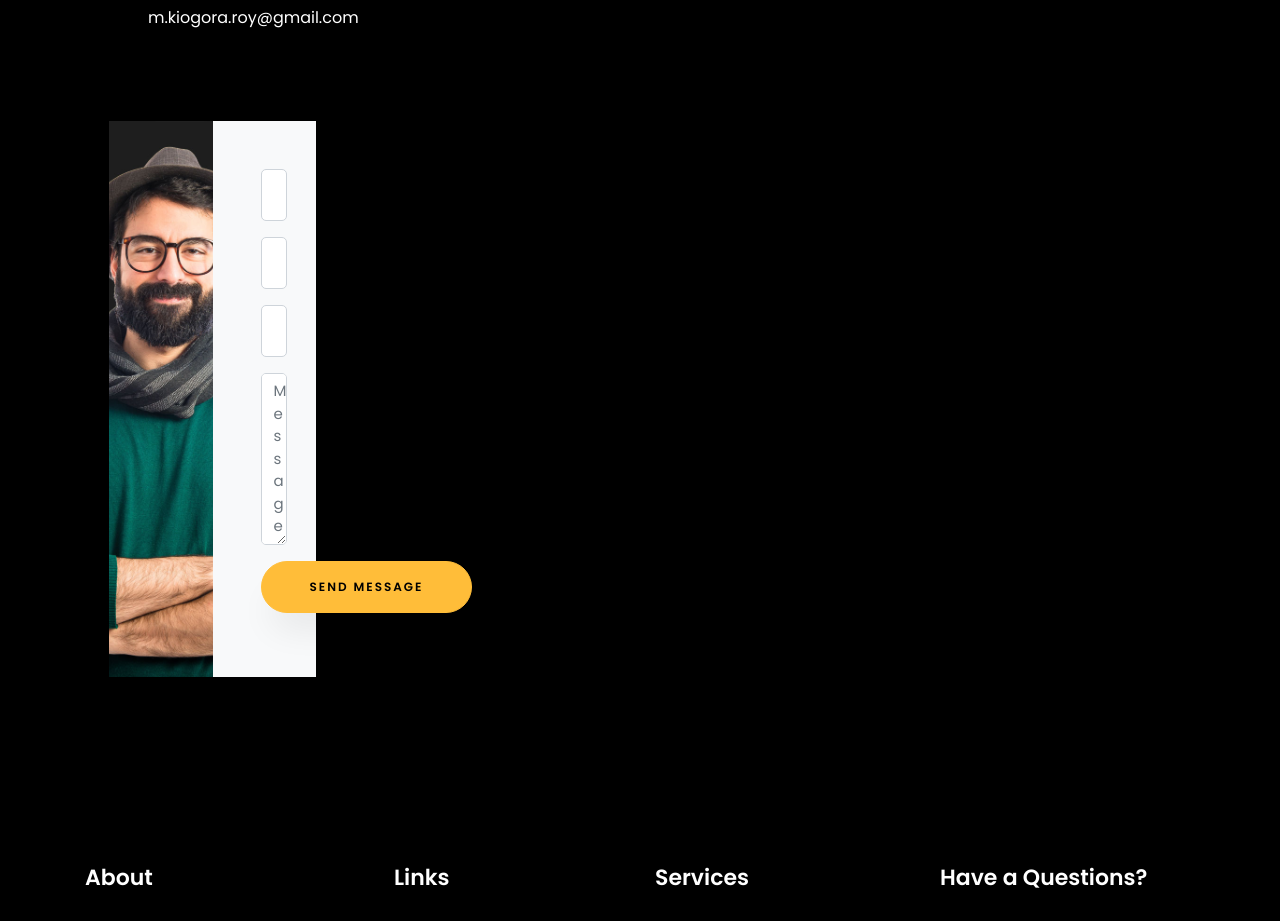
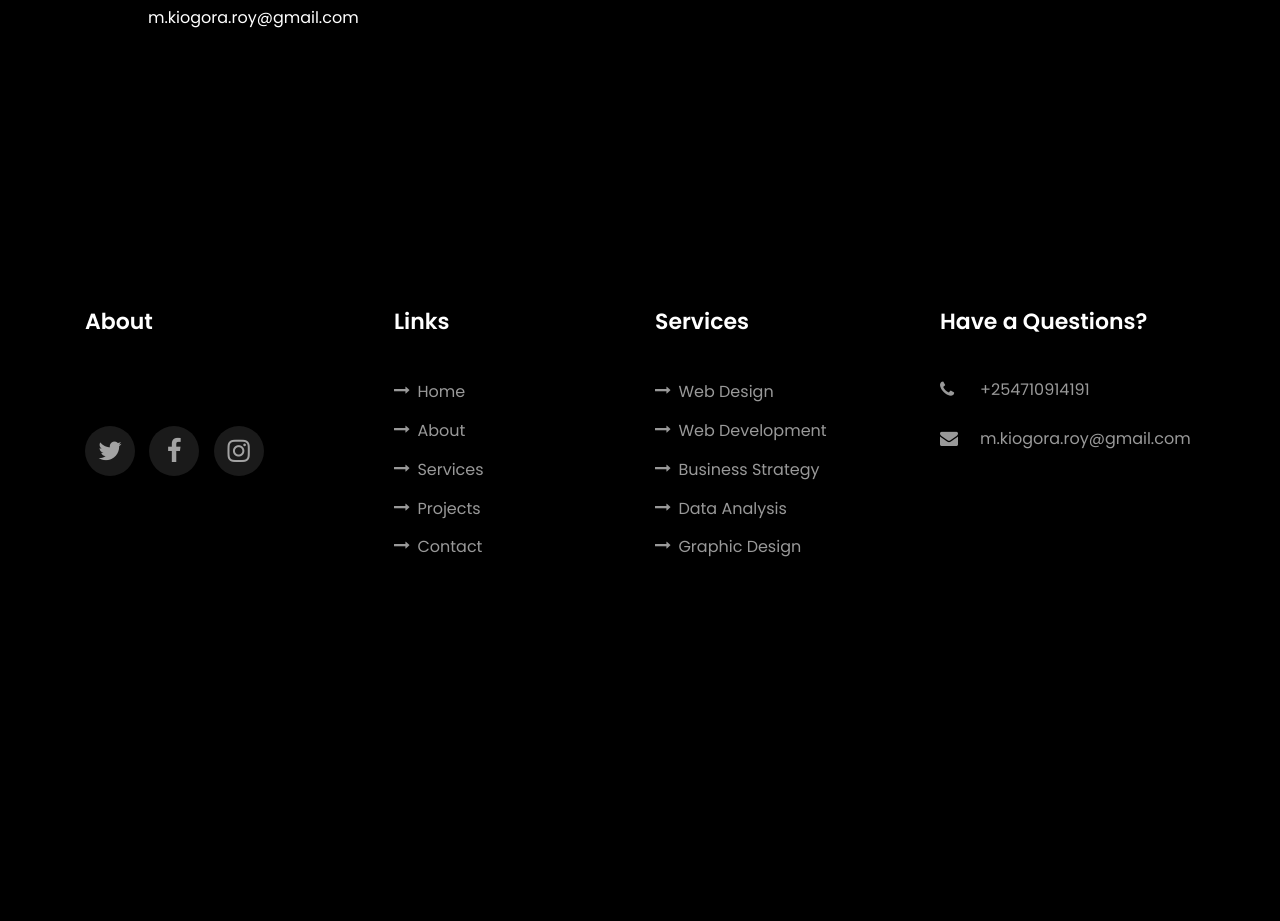
Before and after one commit to Roy-de/roy-de.github.io, a plain HTML site: page index.html in a window 1280 px wide. Shown: the part 4780-5701 px from the top of the page. After the commit the page ends 5526 px from the top, so only its background shows below. Drawn offline with Linux system fonts and the light colour scheme; files whose address does not match are found by name.

Commit message:
complete

```diff
--- a/index.html
+++ b/index.html
@@ -1,7 +1,7 @@
 <!DOCTYPE html>
 <html lang="en">
   <head>
-    <title>Clark - Free Bootstrap 4 Template by Colorlib</title>
+    <title>Roy github page</title>
     <meta charset="utf-8">
     <meta name="viewport" content="width=device-width, initial-scale=1, shrink-to-fit=no">
 
@@ -371,29 +371,6 @@
           	<div class="align-self-stretch box p-4 text-center">
           </div>
         </div>
-
-        <div class="row no-gutters block-9">
-          <div class="col-md-6 order-md-last d-flex">
-            <form action="#" class="bg-light p-4 p-md-5 contact-form">
-              <div class="form-group">
-                <input type="text" class="form-control" placeholder="Your Name">
-              </div>
-              <div class="form-group">
-                <input type="text" class="form-control" placeholder="Your Email">
-              </div>
-              <div class="form-group">
-                <input type="text" class="form-control" placeholder="Subject">
-              </div>
-              <div class="form-group">
-                <textarea name="" id="" cols="30" rows="7" class="form-control" placeholder="Message"></textarea>
-              </div>
-              <div class="form-group">
-                <input type="submit" value="Send Message" class="btn btn-primary py-3 px-5">
-              </div>
-            </form>
-
-          </div>
-
           <div class="col-md-6 d-flex">
           	<div class="img" style="background-image: url(images/about.jpg);"></div>
           </div>
```
